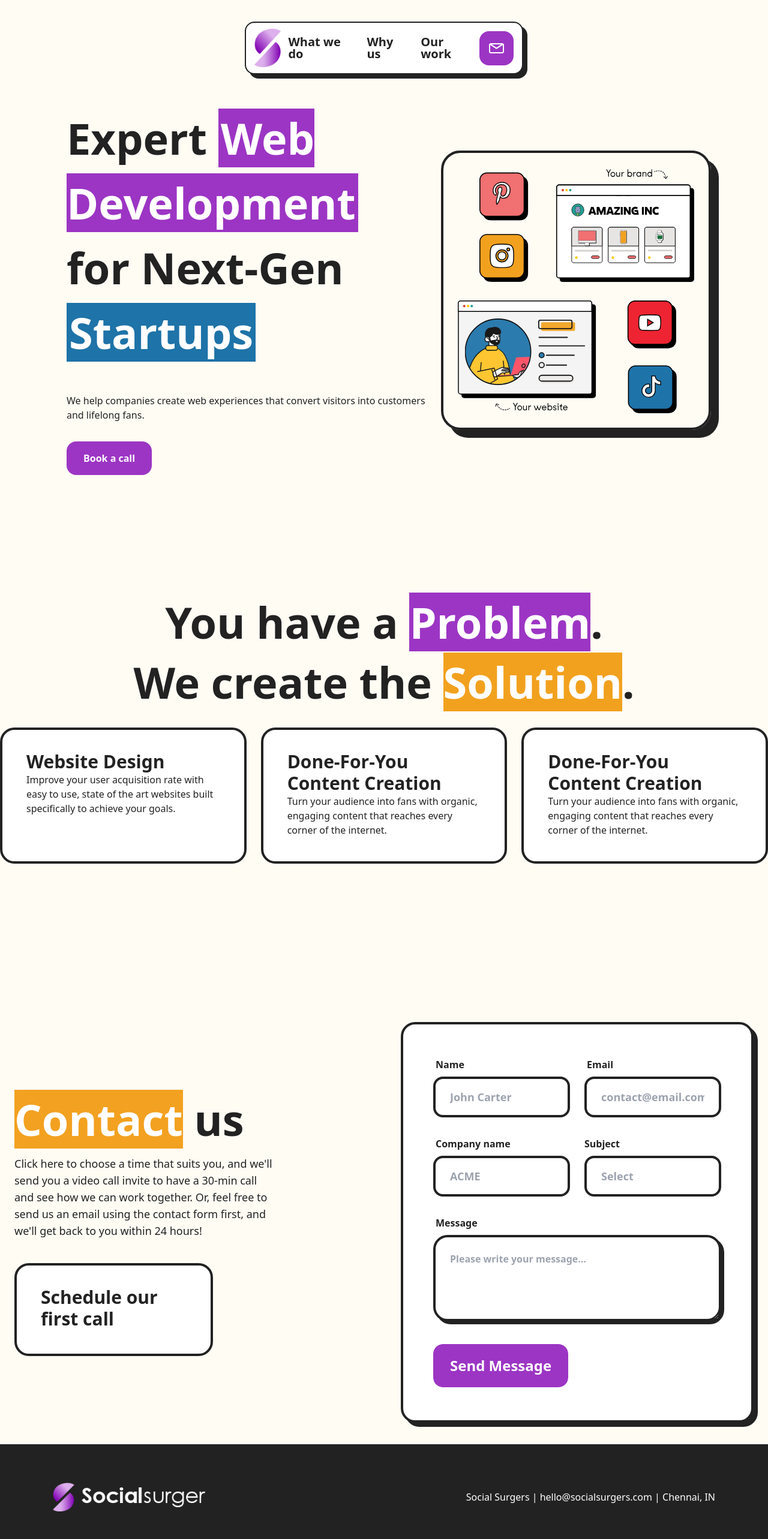
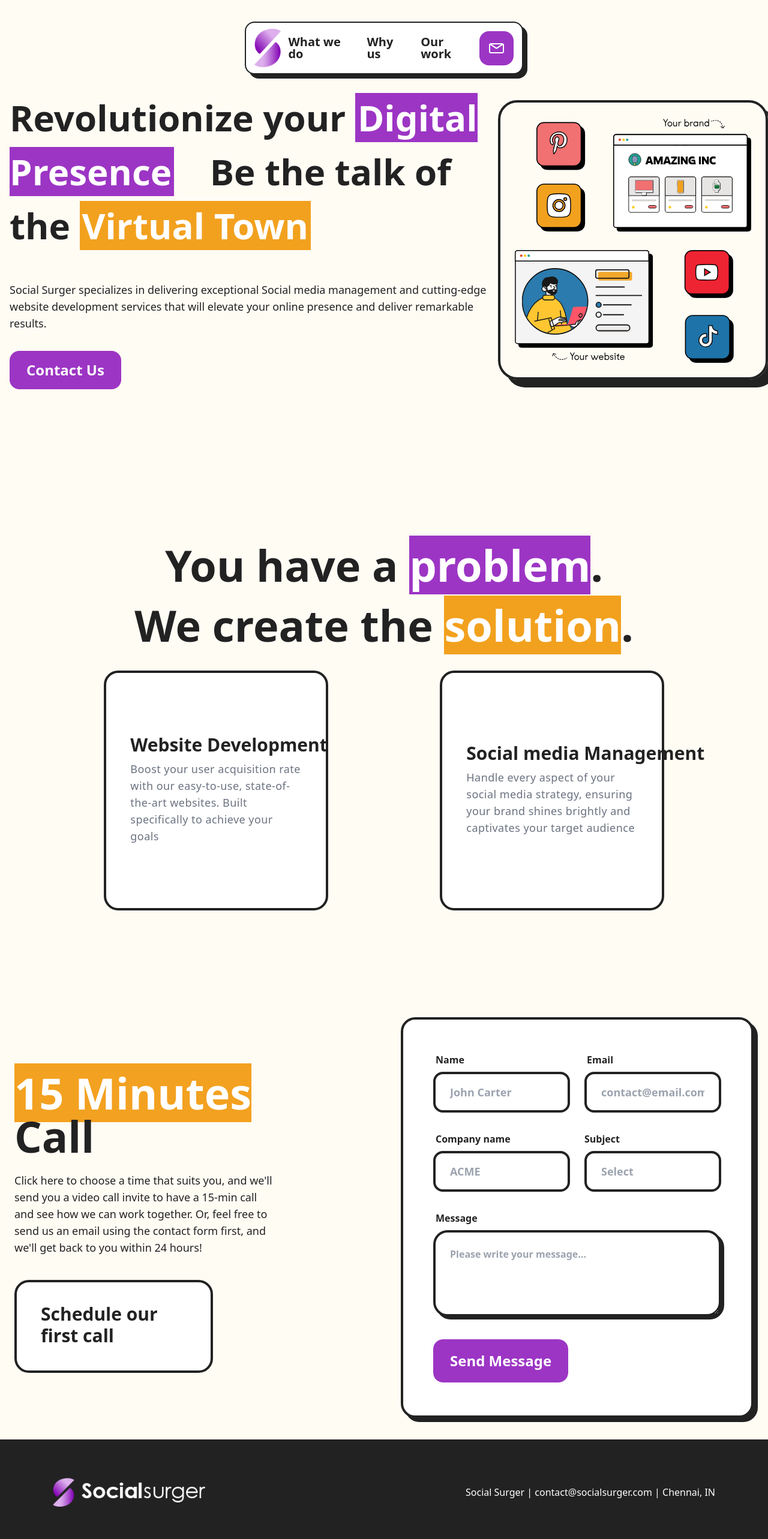
Before and after one commit to sanjaybaskaran01/social_surger, a Next.js app: page / in a window 1280 px wide. Shown: the top 2566 px of the page at 60% size. Built offline with nearby package versions, Linux system fonts and the light colour scheme.

Commit message:
refactor: hero, services

```diff
--- /dev/null
+++ b/src/components/Button.tsx
@@ -0,0 +1,24 @@
+import React, { FC } from "react";
+
+interface CardProps {
+  header: string;
+  content: string;
+  className?: string;
+}
+
+const Button: FC<CardProps> = ({ header, content, className }) => {
+  return (
+    <div
+      className={`justify-center cursor-pointer flex hover:transform-[translate3d(0px, -10px, 0.01px)] flex-col transition max-w-full ease-in-out duration-300 bg-white rounded-3xl border-4 border-[#222] hover:shadow-[10px_10px_0_0_#0b0b0b] ${
+        className ? className : ""
+      }`}
+    >
+      <div className="p-[35px_40px_40px] ">
+        <p className="text-3xl font-bold">{header}</p>
+        <p className="text-lg text-gray-500">{content}</p>
+      </div>
+    </div>
+  );
+};
+
+export default Button;
--- a/src/components/Card.tsx
+++ b/src/components/Card.tsx
@@ -9,13 +9,13 @@ interface CardProps {
 const Card: FC<CardProps> = ({ header, content, className }) => {
   return (
     <div
-      className={`justify-center cursor-pointer flex transition ease-in-out duration-300 bg-white rounded-3xl border-4 border-[#222] hover:shadow-[10px_10px_0_0_#0b0b0b] ${
+      className={`justify-center py-10 cursor-pointer flex flex-col transition w-2/3 ease-in-out duration-300 bg-white rounded-3xl border-4 border-[#222] hover:shadow-[10px_10px_0_0_#0b0b0b] ${
         className ? className : ""
       }`}
     >
       <div className="p-[35px_40px_40px] ">
-        <p className="text-3xl font-bold">{header}</p>
-        <p>{content}</p>
+        <p className="text-3xl whitespace-nowrap font-bold mb-2">{header}</p>
+        <p className="text-lg  tracking-wide text-gray-500">{content}</p>
       </div>
     </div>
   );
--- a/src/components/ContactUs.tsx
+++ b/src/components/ContactUs.tsx
@@ -1,5 +1,6 @@
 import React from "react";
-import Card from "./Card";
+import Link from "next/link";
+import Button from "./Button";
 
 type Props = {};
 
@@ -12,16 +13,18 @@ function ContactUs({}: Props) {
       <div className="grid grid-cols-2 items-center gap-14">
         <div className="container flex flex-col w-3/4 gap-2">
           <p className="font-bold text-7xl mb-4">
-            <span className="bg-[#F3A120] text-white">Contact</span> us
+            <span className="bg-[#F3A120] hover:bg-[#fffcf4] hover:text-[#F3A120] transition ease-in-out duration-300 text-white">15 Minutes</span> Call
           </p>
           <p className="font-medium mb-8 text-lg">
             Click here to choose a time that suits you, and we&apos;ll send you a
-            video call invite to have a 30-min call and see how we can work
+            video call invite to have a 15-min call and see how we can work
             together. Or, feel free to send us an email using the contact form
             first, and we&apos;ll get back to you within 24 hours!
           </p>
           <div className="w-3/4">
-            <Card content="" header="Schedule our first call" className="hover:text-surger_purple" />
+            <Link href="https://calendly.com/socialsurger/consultation-call" target="_blank">
+            <Button content="" header="Schedule our first call" className="hover:text-surger_purple" />
+            </Link>
           </div>
         </div>
         <div className="justify-end">
--- a/src/components/Footer.tsx
+++ b/src/components/Footer.tsx
@@ -9,7 +9,7 @@ function Footer() {
         <div className="grid items-center grid-cols-[0.3fr_1fr] ">
           <Image src={SocialSurgerLogo} alt="Social Surger Logo" />
           <p className="font-medium">
-            Social Surgers | hello@socialsurgers.com | Chennai, IN
+            Social Surger | contact@socialsurger.com | Chennai, IN
           </p>
         </div>
       </div>
--- a/src/components/Hero.tsx
+++ b/src/components/Hero.tsx
@@ -9,23 +9,26 @@ function Hero() {
   return (
     <section
       id="Hero"
-    className="container flex justify-center items-center mx-auto"
+      className="flex container justify-center h-screen items-center mx-auto "
     >
-    <div className="flex flex-col w-1/2 justify-center">
+      <div className="flex flex-col  justify-center">
         <div>
-        <div className="text-7xl leading-normal mb-4 font-bold p-4 mx-auto">
-          Expert{" "}
-          <span className="bg-surger_purple hover:bg-[#fffcf4] hover:text-surger_purple transition duration-300 ease-in-out text-white px-1 ">
-            Web Development
+          <div className="text-6xl leading-normal mb-4 font-bold p-4 mx-auto">
+            Revolutionize your{" "}
+            <span className="bg-surger_purple capitalize hover:bg-[#fffcf4] hover:text-surger_purple transition duration-300 ease-in-out text-white px-1 ">
+              digital presence
             </span>{" "}
-          for Next-Gen{" "}
-          <span className="bg-[#1E73A8] hover:bg-[#fffcf4] hover:text-[#1E73A8] transition duration-300 ease-in-out text-white px-1 ">
-            Startups{" "}
+            <span className="ml-11">
+              Be the talk of the{" "}
+              <span className="bg-[#F2A11F] capitalize hover:bg-[#fffcf4] hover:text-[#F2A11F] transition duration-300 ease-in-out text-white px-1 ">
+                virtual town
+              </span>
             </span>
           </div>
-        <p className="mt-2 p-4">
-          We help companies create web experiences that convert visitors
-          into customers and lifelong fans.
+          <p className="mt-2 text-lg p-4">
+            Social Surger specializes in delivering exceptional Social media
+            management and cutting-edge website development services that will
+            elevate your online presence and deliver remarkable results.
           </p>
         </div>
 
@@ -33,9 +36,9 @@ function Hero() {
           <Link
             href="#contactUs"
             scroll={false}
-          className="bg-surger_purple scroll-smooth rounded-2xl transition text-center border-none px-7 py-4 text-white ease-in-out duration-300 hover:-translate-y-1 font-bold hover:bg-[#f2a11f]"
+            className="bg-surger_purple text-2xl scroll-smooth rounded-2xl cursor-pointer transition text-center border-none px-7 py-4 text-white ease-in-out duration-300 hover:-translate-y-1 font-bold hover:bg-[#f2a11f]"
           >
-          Book a call
+            Contact Us
           </Link>
         </div>
       </div>
--- a/src/components/Navbar.tsx
+++ b/src/components/Navbar.tsx
@@ -2,11 +2,10 @@ import Image from "next/image";
 import React from "react";
 import socialSurger from "../../public/SocialSurger-transparent.png";
 import Link from "next/link";
-import emailSvg from "../../public/email.svg";
 
 function Navbar() {
   return (
-    <div className="py-9 relative z-50">
+    <div className="py-9 absolute self-center w-full z-50">
       <div className="w-2/5 h-full mx-auto px-6 font-bold">
         <div className="sticky shadow-[7px_7px_0_0_#222] flex p-[10px_14px] justify-between items-center bg-white rounded-2xl border-2 border-[#222]">
           <Link href="#hero" scroll={false}>
@@ -20,21 +19,40 @@ function Navbar() {
             <nav className="relative float-right">
               <ul className="flex mb-0 pl-0 text-xl justify-end items-center">
                 <li className="px-3 leading-5">
-                  <Link className="font-bold transition ease-in hover:text-surger_purple cursor-pointer duration-300 scroll-smooth" scroll={false} href="#services">What we do</Link>
+                  <Link
+                    className="font-bold transition ease-in hover:text-surger_purple cursor-pointer duration-300 scroll-smooth"
+                    scroll={false}
+                    href="#services"
+                  >
+                    What we do
+                  </Link>
                 </li>
                 <li className="px-3 leading-5">
-                  <Link className="font-bold transition ease-in hover:text-surger_purple cursor-pointer duration-300 scroll-smooth" scroll={false} href="">Why us</Link>
+                  <Link
+                    className="font-bold transition ease-in hover:text-surger_purple cursor-pointer duration-300 scroll-smooth"
+                    scroll={false}
+                    href=""
+                  >
+                    Why us
+                  </Link>
                 </li>
                 <li className="px-3 leading-5">
-                  <Link className="font-bold transition ease-in hover:text-surger_purple cursor-pointer duration-300 scroll-smooth" scroll={false} href="">Our work</Link>
+                  <Link
+                    className="font-bold transition ease-in hover:text-surger_purple cursor-pointer duration-300 scroll-smooth"
+                    scroll={false}
+                    href=""
+                  >
+                    Our work
+                  </Link>
                 </li>
               </ul>
             </nav>
           </div>
           <div className="justify-end flex ">
             <Link
-              href="https://calendly.com/en/"
-              className="bg-surger_purple  p-4 rounded-2xl transition text-center border-none text-white ease-in-out duration-300 hover:-translate-y-1 font-bold hover:bg-[#f2a11f]"
+              href="#contactUs"
+              scroll={false}
+              className="bg-surger_purple  scroll-smooth p-4 rounded-2xl transition text-center border-none text-white ease-in-out duration-300 hover:-translate-y-1 font-bold hover:bg-[#f2a11f]"
             >
               <svg
                 fill="#000000"
@@ -44,9 +62,7 @@ function Navbar() {
                 version="1.1"
                 id="Capa_1"
                 xmlns="http://www.w3.org/2000/svg"
-                // xmlns:xlink="http://www.w3.org/1999/xlink"
                 viewBox="0 0 75.294 75.294"
-                // xml:space="preserve"
               >
                 <g>
                   <path
--- a/src/components/Services.tsx
+++ b/src/components/Services.tsx
@@ -9,25 +9,21 @@ function Services() {
     >
       <div className="p-6 mb-4 font-bold text-center text-7xl">
         <p className="mb-7">
-          You have a <span className="bg-surger_purple hover:bg-[#fffcf4] hover:text-surger_purple text-white">Problem</span>.
+          You have a <span className="bg-surger_purple hover:bg-[#fffcf4] transition ease-in-out duration-300 hover:text-surger_purple text-white">problem</span>.
         </p>
         <p>
           We create the{" "}
-          <span className="bg-[#F2A11E] hover:bg-[#fffcf4] hover:text-[#F2A11E] text-white">Solution</span>.
+          <span className="bg-[#F2A11E] hover:bg-[#fffcf4] hover:text-[#F2A11E] text-white transition ease-in-out duration-300">solution</span>.
         </p>
       </div>
-      <div className="grid grid-cols-1 md:grid-cols-3 gap-6">
+      <div className="grid grid-cols-1 md:grid-cols-2 mx-20 h-1/2 justify-items-center">
         <Card
-          header="Website Design"
-          content="Improve your user acquisition rate with easy to use, state of the art websites built specifically to achieve your goals."
+          header="Website Development"
+          content="Boost your user acquisition rate with our easy-to-use, state-of-the-art websites. Built specifically to achieve your goals"
         />
         <Card
-          header="Done-For-You Content Creation"
-          content="Turn your audience into fans with organic, engaging content that reaches every corner of the internet."
-        />
-        <Card
-          header="Done-For-You Content Creation"
-          content="Turn your audience into fans with organic, engaging content that reaches every corner of the internet."
+          header="Social media Management"
+          content="Handle every aspect of your social media strategy, ensuring your brand shines brightly and captivates your target audience"
         />
       </div>
     </section>
--- a/src/styles/globals.css
+++ b/src/styles/globals.css
@@ -11,6 +11,14 @@
     -ms-user-select: none;
 }
 
+
+body {
+-webkit-user-select: none;
+-moz-user-select: none;
+-ms-user-select: none;
+user-select: none;
+}
+
 html {
   scroll-behavior: smooth;
 }
```
Also changed, not shown: 1 other file (tests, documents, lock files or other folders). Lines whose indentation alone changed are shown as unchanged.
